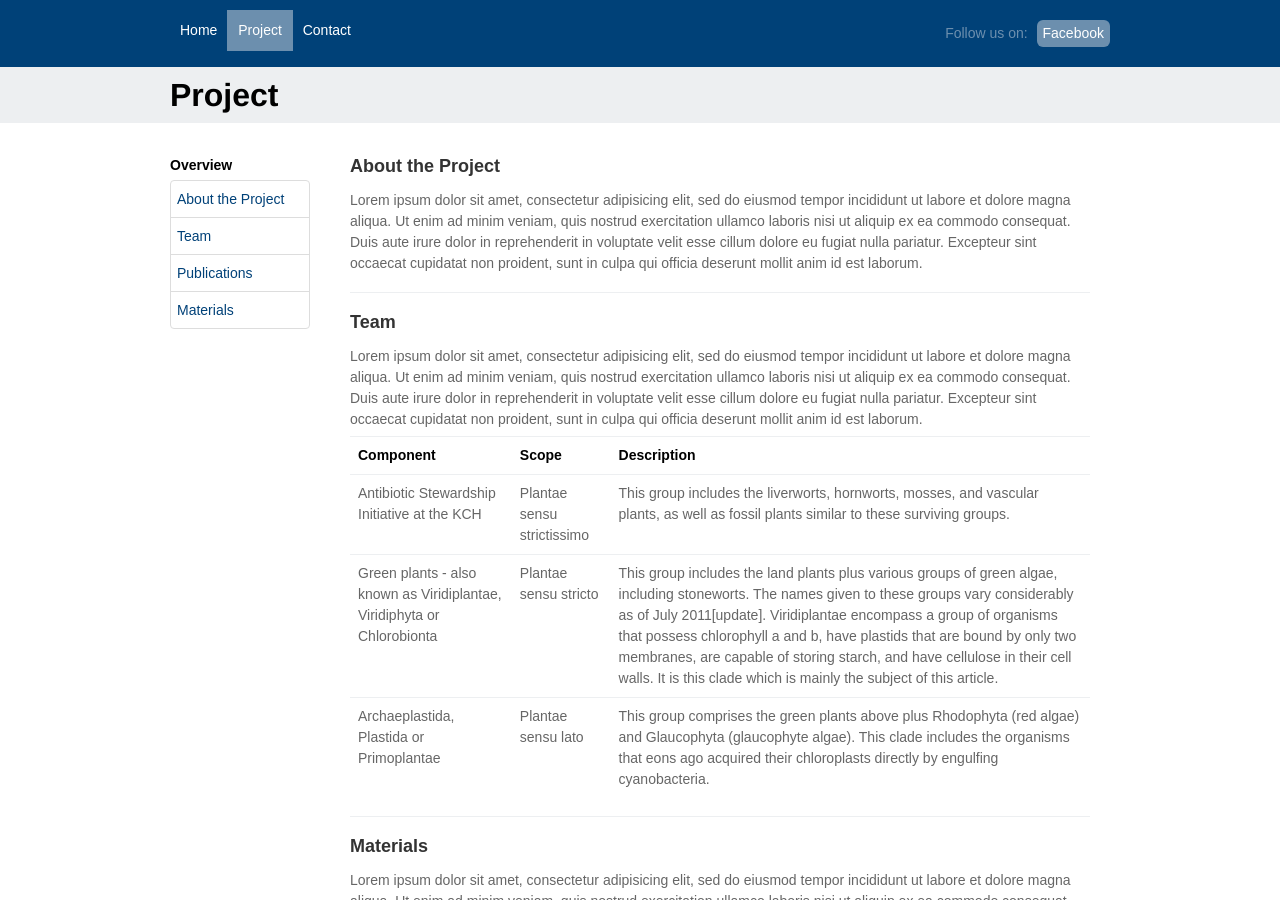
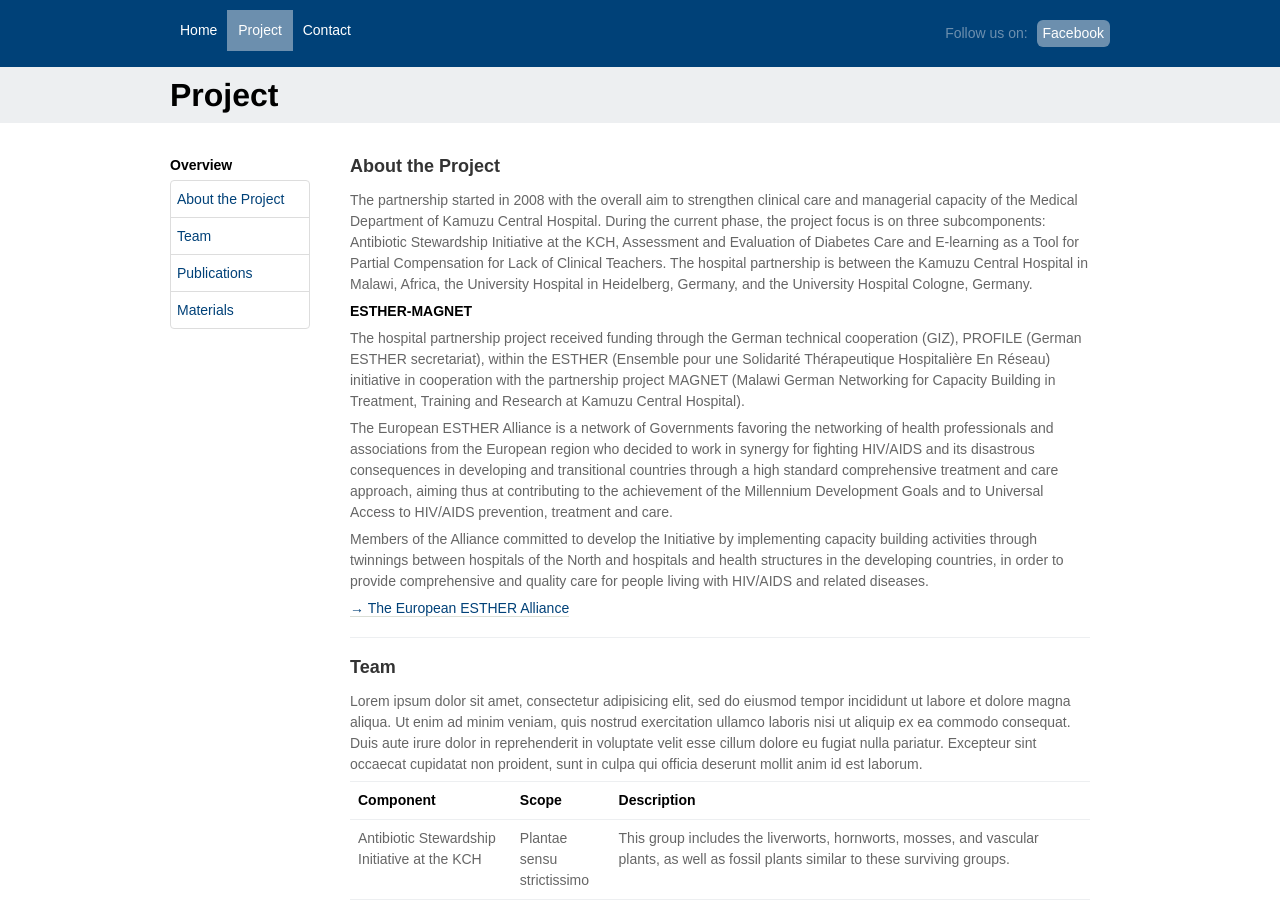
Before and after one commit to ESTHER-MAGNET/em, a Jekyll site: the page built from project.html, in a window 1280 px wide and 900 px high. Built offline with Jekyll 4.4.1, drawn with Linux system fonts in a browser that asks for light colours; some web fonts are replaced.

Commit message:
Added content to project site.

```diff
--- a/project.html
+++ b/project.html
@@ -23,8 +23,12 @@
   <div id="content">
     <article>
       <h3 id="project">About the Project</h3>
-      <p>Lorem ipsum dolor sit amet, consectetur adipisicing elit, sed do eiusmod tempor incididunt ut labore et dolore magna aliqua. Ut enim ad minim veniam, quis nostrud exercitation ullamco laboris nisi ut aliquip ex ea commodo consequat. Duis aute irure dolor in reprehenderit in voluptate velit esse cillum dolore eu fugiat nulla pariatur. Excepteur sint occaecat cupidatat non proident, sunt in culpa qui officia deserunt mollit anim id est laborum.</p>
-
+      <p>The partnership started in 2008 with the overall aim to strengthen clinical care and managerial capacity of the Medical Department of Kamuzu Central Hospital. During the current phase, the project focus is on three subcomponents: Antibiotic Stewardship Initiative at the KCH, Assessment and Evaluation of Diabetes Care and E-learning as a Tool for Partial Compensation for Lack of Clinical Teachers. The hospital partnership is between the Kamuzu Central Hospital in Malawi, Africa, the University Hospital in Heidelberg, Germany, and the University Hospital Cologne, Germany. </p>
+      <h4>ESTHER-MAGNET</h4>
+      <p>The hospital partnership project received funding through the German technical cooperation (GIZ), PROFILE (German ESTHER secretariat), within the ESTHER (Ensemble pour une Solidarité Thérapeutique Hospitalière En Réseau) initiative in cooperation with the partnership project MAGNET (Malawi German Networking for Capacity Building in Treatment, Training and Research at Kamuzu Central Hospital).</p>
+      <p>The European ESTHER Alliance is a network of Governments favoring the networking of health professionals and associations from the European region who decided to work in synergy for fighting HIV/AIDS and its disastrous consequences in developing and transitional countries through a high standard comprehensive treatment and care approach, aiming thus at contributing to the achievement of the Millennium Development Goals and to Universal Access to HIV/AIDS prevention, treatment and care.</p>
+      <p>Members of the Alliance committed to develop the Initiative by implementing capacity building activities through twinnings between hospitals of the North and hospitals and health structures in the developing countries, in order to provide comprehensive and quality care for people living with HIV/AIDS and related diseases.</p>
+      <p><a href="http://www.esther.eu" target='_blank'> &#8594; The European ESTHER Alliance</a></p>
       <hr>
 
       <h3 id="team">Team</h3>
```
Also changed, not shown: 2 other files.
